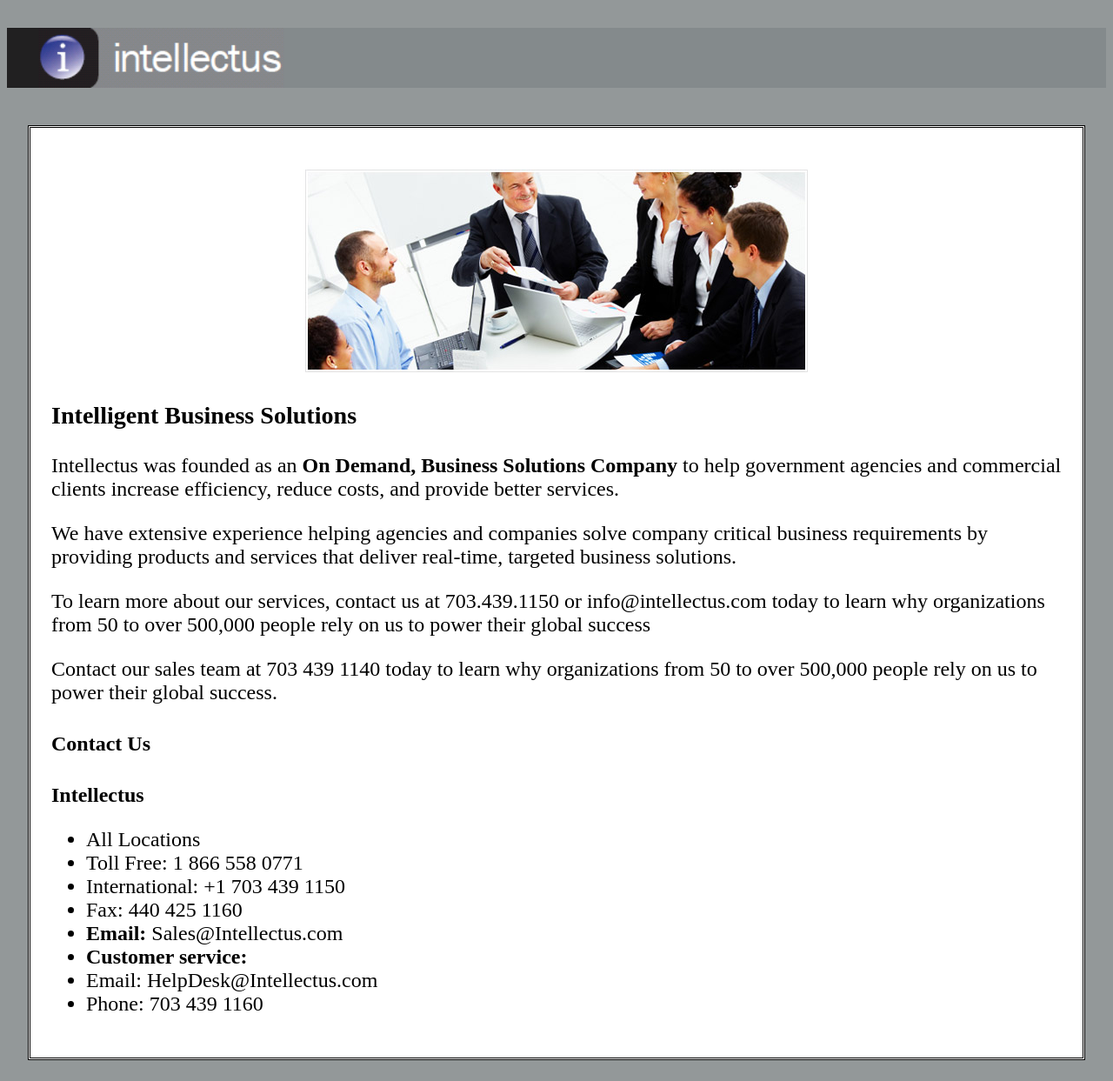
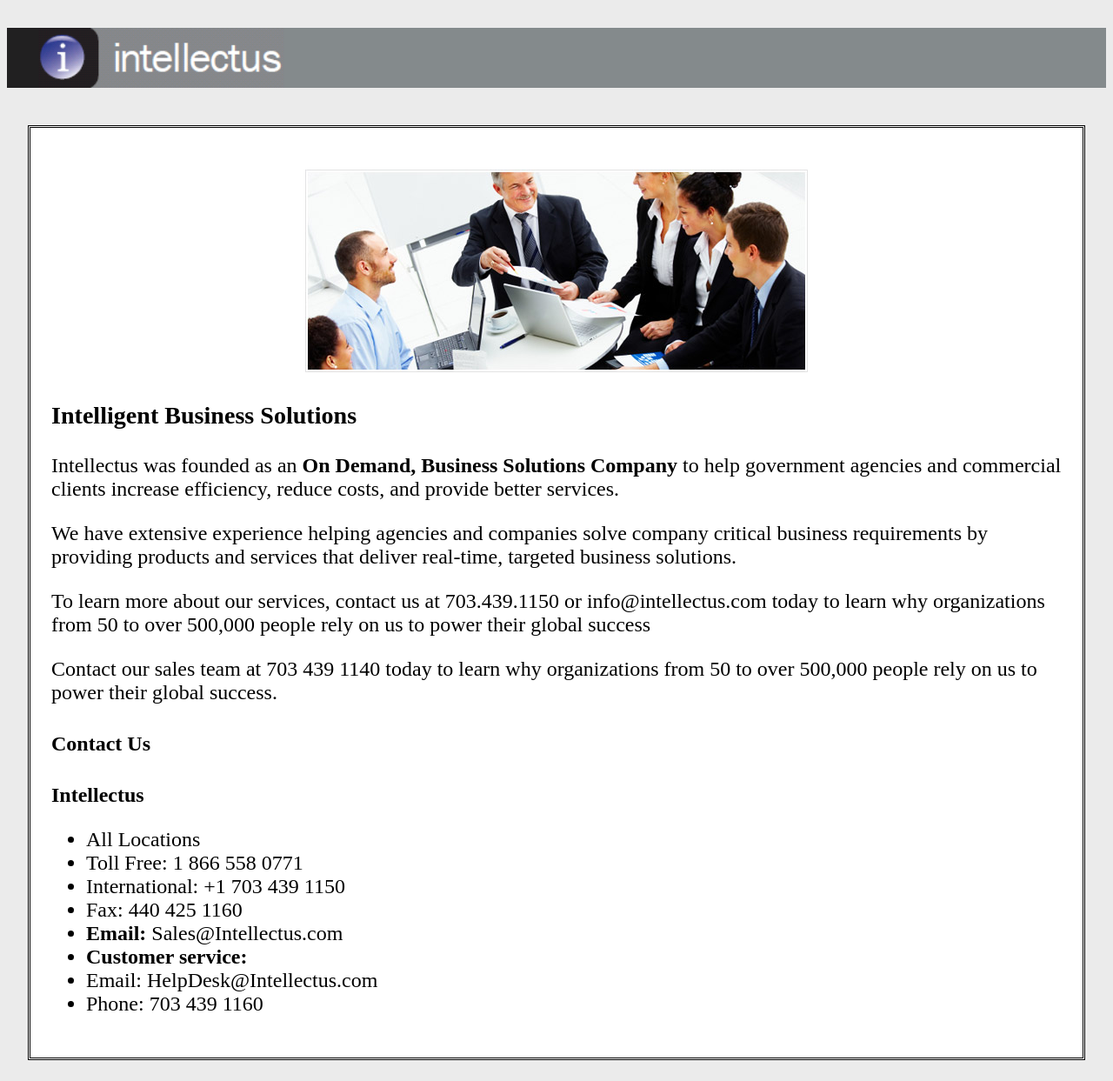
Before and after one commit to ChrisWatson1/Website, a PHP site: page /IntHome.php in a window 1280 px wide. Shown: the whole page at 87% size. Run offline with PHP 8.4, Linux system fonts and the light colour scheme.

Commit message:
here we go again

```diff
--- a/css/intellectus.css
+++ b/css/intellectus.css
@@ -38,7 +38,7 @@ aside{
 /* INT PAGE */
 #INT{
     font-size: 24px;
-    background-color:#939899;
+    background-color:#ebebeb;
 }
 
 #INT article {
```
